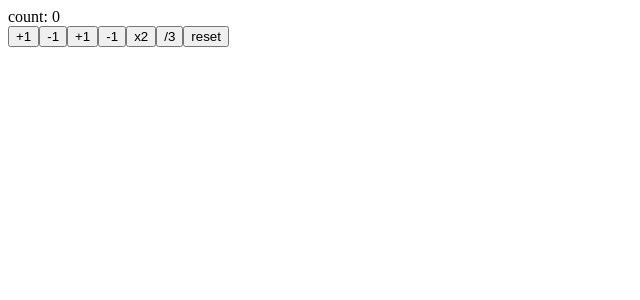
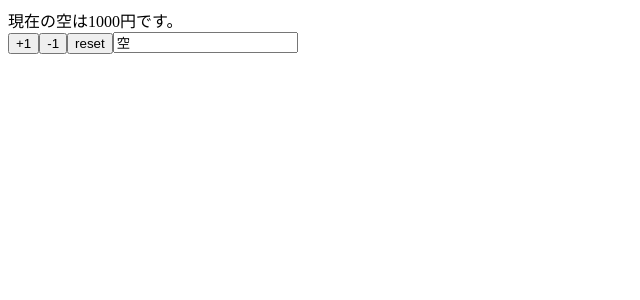
Before and after one commit to yakio0613/react-hoooks-study, a React (Create React App) app: page / in a window 1280 px wide. Shown: the top 300 px of the page, without its empty margins (0-640 px from the left). Built offline with nearby package versions, Linux system fonts and the light colour scheme.

Commit message:
update hooks

```diff
--- a/src/App.js
+++ b/src/App.js
@@ -1,34 +1,29 @@
 import React, { useState } from 'react'
 
-const App = () => {
-  const [count, setCount] = useState(0)
-  const increment = () => setCount(count + 1)
-  const decrement = () => setCount(count - 1)
+const App = props => {
 
-  const increment2 = () => setCount(previousCount  => previousCount + 1)
-  const decrement2 = () => setCount(previousCount  => previousCount - 1)
-  const double = () => setCount(previousCount  => previousCount * 2)
-  const waru = () => setCount(previousCount  => {
-    if (previousCount % 3 === 0) {
-      return previousCount / 3
-    } else {
-      return previousCount
-    }
-  })
+  const [ name, setName ] = useState(props.name)
+  const [ price, setPrice ] = useState(props.price)
 
-  const reset = () => setCount(0)
+  const reset = () => {
+    setPrice(props.price)
+    setName(props.name)
+  }
+
   return (
     <>
-      <div>count: {count}</div>
-      <button onClick={increment}>+1</button>
-      <button onClick={decrement}>-1</button>
-      <button onClick={increment2}>+1</button>
-      <button onClick={decrement2}>-1</button>
-      <button onClick={double}>x2</button>
-      <button onClick={waru}>/3</button>
-      <button onClick={reset}>reset</button>
+    <div>現在の{name}は{price}円です。</div>
+    <button onClick={() => setPrice(price + 1)}>+1</button>
+    <button onClick={() => setPrice(price - 1)}>-1</button>
+    <button onClick={reset}>reset</button>
+    <input value={name} onChange={e =>setName(e.target.value)} />
     </>
   )
 }
 
+App.defaultProps = {
+  name: "空",
+  price: 1000
+}
+
 export default App
```
